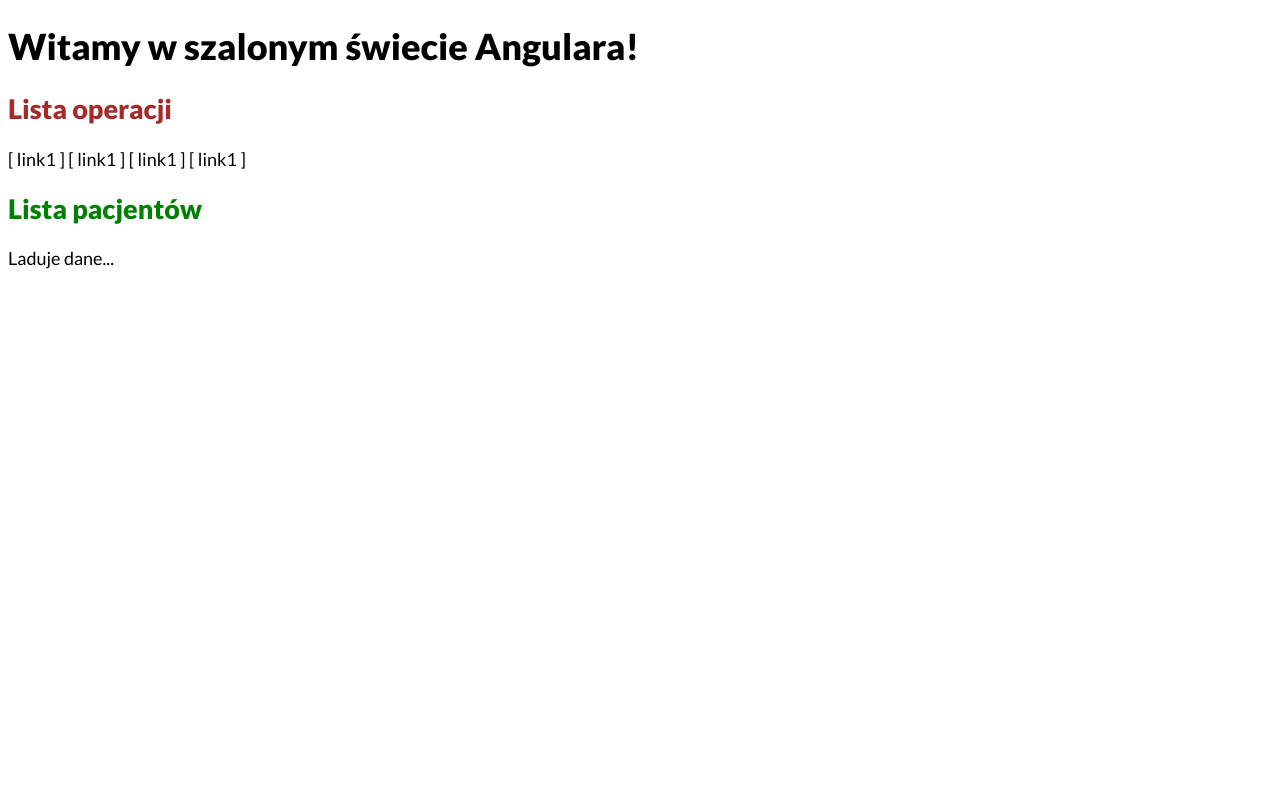
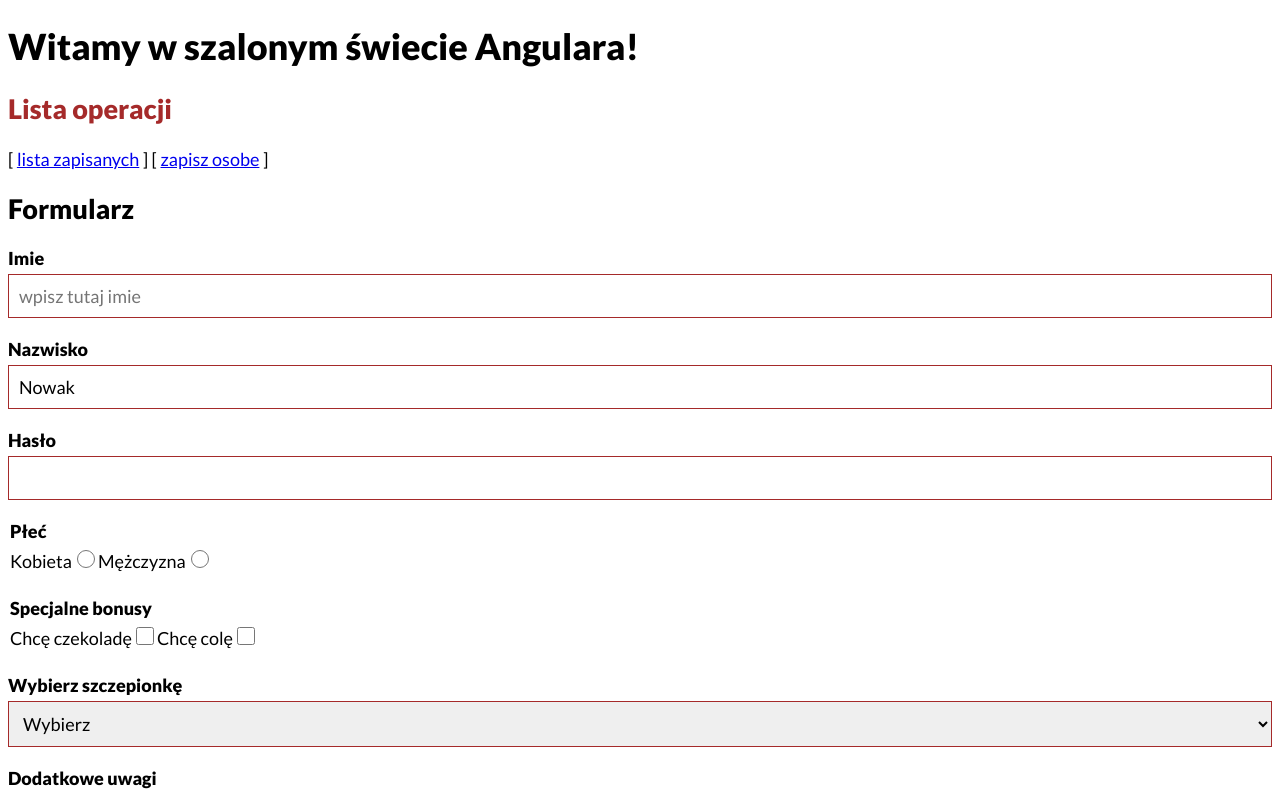
Before and after one commit to hubertmuller/zdjavapol87-angular, an Angular app: page /dodaj in a window 1280 px wide. Before the commit this address led to /. Shown: the top 793 px of the page. Built offline with nearby package versions, Linux system fonts and the light colour scheme.

Commit message:
formularz

```diff
--- a/src/app/app-routing.module.ts
+++ b/src/app/app-routing.module.ts
@@ -1,7 +1,19 @@
 import { NgModule } from '@angular/core';
 import { RouterModule, Routes } from '@angular/router';
+import {TabelaComponent} from './tabela/tabela.component';
+import {FormularzComponent} from './formularz/formularz.component';
 
-const routes: Routes = [];
+const routes: Routes = [
+  {
+    path: 'lista', component: TabelaComponent
+  },
+  {
+    path: 'dodaj', component: FormularzComponent
+  },
+  {
+    path: '', redirectTo: '/dodaj', pathMatch: 'full'
+  }
+];
 
 @NgModule({
   imports: [RouterModule.forRoot(routes)],
--- a/src/app/app.component.html
+++ b/src/app/app.component.html
@@ -1,6 +1,5 @@
 <h1>Witamy w szalonym świecie Angulara!</h1>
 
 <app-naglowek></app-naglowek>
-<app-tabela [tytulTabeli]="'Tytul naszej wspaniałej tabeli'"></app-tabela>
 
 <router-outlet></router-outlet>
--- a/src/app/app.module.ts
+++ b/src/app/app.module.ts
@@ -6,12 +6,14 @@
 import { TabelaComponent } from './tabela/tabela.component';
 import { HttpClientModule } from '@angular/common/http';
 import { NaglowekComponent } from './naglowek/naglowek.component';
+import { FormularzComponent } from './formularz/formularz.component';
 
 @NgModule({
   declarations: [
     AppComponent,
     TabelaComponent,
-    NaglowekComponent
+    NaglowekComponent,
+    FormularzComponent
   ],
   imports: [
     BrowserModule,
--- /dev/null
+++ b/src/app/formularz/formularz.component.html
@@ -0,0 +1,56 @@
+<h2>Formularz</h2>
+
+<form method="get" action="index.html" name="forma">
+
+  <div id="blad"></div>
+
+  <div>
+    <label for="imieid">Imie</label>
+    <input type="text" name="imie" id="imieid" placeholder="wpisz tutaj imie">
+  </div>
+
+  <div>
+    <label for="nazwiskoid">Nazwisko</label>
+    <input type="text" name="nazwisko" class="styl1 styl2" id="nazwiskoid" value="Nowak" placeholder="wpisz tutaj nazwisko">
+  </div>
+
+  <div>
+    <label for="hasloid">Hasło</label>
+    <input type="password" id="hasloid" name="haslo" value="">
+  </div>
+
+  <fieldset>
+    <legend>Płeć</legend>
+    <label for="kid">Kobieta</label>
+    <input type="radio" value="k" id="kid" name="plec">
+    <label for="kid">Mężczyzna</label>
+    <input type="radio" value="m" id="mid" name="plec">
+  </fieldset>
+
+  <fieldset >
+    <legend>Specjalne bonusy</legend>
+    <label for="cid">Chcę czekoladę</label>
+    <input type="checkbox" value="c" id="cid" name="x">
+    <label for="coid">Chcę colę</label>
+    <input type="checkbox" value="k" id="coid" name="y">
+  </fieldset>
+
+  <div >
+    <label for="szczepionkaid">Wybierz szczepionkę</label>
+    <select name="szczepionka" id="szczepionkaid">
+      <option value="" disabled readonly selected>Wybierz</option>
+      <option value="1">Corminaty</option>
+      <option value="2">Novawax</option>
+      <option value="3">Astra Zeneca</option>
+    </select>
+  </div>
+
+  <div >
+    <label for="uwagiid">Dodatkowe uwagi</label>
+    <textarea name="komentarz" rows="10" id="uwagiid" cols="40"></textarea>
+  </div>
+
+  <input type="submit" value="Wyślij formularz">
+  <input type="reset" value="Kasuj">
+
+</form>
--- /dev/null
+++ b/src/app/formularz/formularz.component.scss
@@ -0,0 +1,48 @@
+fieldset, div {
+  margin-bottom: 20px;
+}
+
+fieldset label {
+  font-weight: 400;
+}
+
+label, legend {
+  padding-bottom: 5px;
+  display: inline-block;
+  font-weight: 800;
+}
+
+legend {
+  padding-left: 0;
+}
+
+input[type="text"], [type="password"],
+input[type="submit"], input[type="reset"], select, textarea {
+  width: 100%;
+  padding: 10px;
+  border: 1px solid brown;
+}
+
+input[type="submit"], input[type="reset"] {
+  margin-bottom: 20px;
+}
+
+[type="submit"]:hover, [type="reset"]:hover {
+  background-color: chocolate;
+  cursor: pointer;
+}
+
+[type="checkbox"], [type="radio"]
+{
+  width: 18px;
+  height: 18px;
+}
+
+input[type="text"]:focus, [type="password"]:focus, textarea:focus {
+  background-color: bisque;
+}
+
+fieldset {
+  border: 0;
+  padding: 0;
+}
--- /dev/null
+++ b/src/app/formularz/formularz.component.ts
@@ -0,0 +1,15 @@
+import { Component, OnInit } from '@angular/core';
+
+@Component({
+  selector: 'app-formularz',
+  templateUrl: './formularz.component.html',
+  styleUrls: ['./formularz.component.scss']
+})
+export class FormularzComponent implements OnInit {
+
+  constructor() { }
+
+  ngOnInit(): void {
+  }
+
+}
--- a/src/app/naglowek/naglowek.component.html
+++ b/src/app/naglowek/naglowek.component.html
@@ -1,2 +1,3 @@
 <h2>Lista operacji</h2>
-[ link1 ] [ link1 ] [ link1 ] [ link1 ]
+[ <a [routerLink]="['/lista']">lista zapisanych</a> ]
+[ <a [routerLink]="['/dodaj']">zapisz osobe</a> ]
--- a/src/app/tabela/tabela.component.ts
+++ b/src/app/tabela/tabela.component.ts
@@ -40,7 +40,7 @@
   }
 
   ngOnDestroy(): void {
-    console.log('tabela - ngOnDestroy');
+    console.log('tabela - ngOnDestroy - czas umierac! wysubskrybowuje sie!');
     this.listaOsobSub.unsubscribe();
   }
 
```
Also changed, not shown: 1 other file (tests, documents, lock files or other folders).
